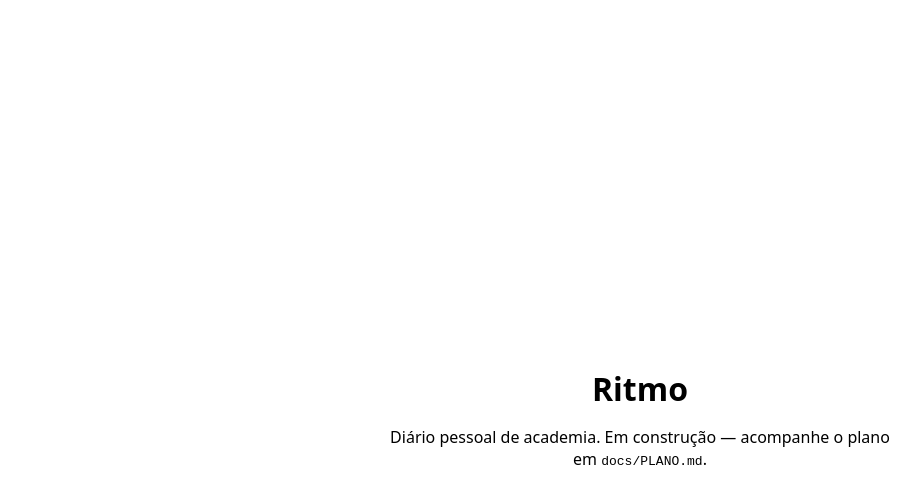
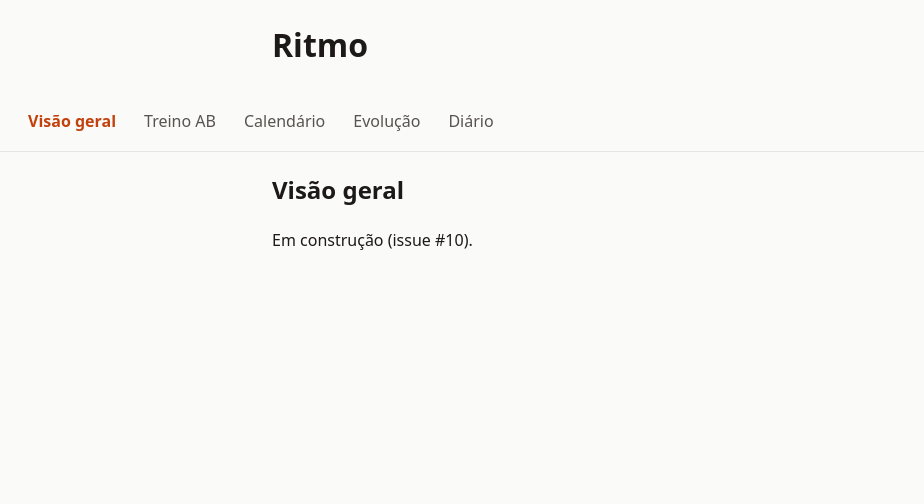
Before and after one commit to GTarno/ritmo, a website: page app/index.html in a window 1280 px wide. Shown: the whole page, without its empty margins (0-924 px from the left). Drawn offline with Linux system fonts and the light colour scheme.

Commit message:
Estrutura do projeto com módulos ES (#2)
App reconstruído do zero (o código antigo não está no repositório):
- index.html carrega js/main.js como módulo; roteamento mínimo por hash
- pastas domain/, views/, ui/; estado inicial com modelos A/B em domain/
- testes unitários com node:test, verificação de sintaxe, package.json
  só com scripts de desenvolvimento, .editorconfig e .gitignore

Co-Authored-By: Claude Opus 5.5 <noreply@anthropic.com>
Claude-Session: https://claude.ai/code/session_01LZadQWZPn1Trnho5pt6rqT

```diff
--- a/app/index.html
+++ b/app/index.html
@@ -4,18 +4,22 @@
   <meta charset="utf-8">
   <meta name="viewport" content="width=device-width, initial-scale=1">
   <title>Ritmo — Minha rotina de treino</title>
-  <style>
-    :root { color-scheme: light dark; }
-    body { margin: 0; min-height: 100vh; display: grid; place-items: center;
-           font-family: system-ui, sans-serif; background: Canvas; color: CanvasText; padding: 16px; }
-    main { max-width: 32rem; text-align: center; }
-    h1 { margin-bottom: .25rem; }
-  </style>
+  <link rel="stylesheet" href="style.css">
+  <script type="module" src="js/main.js"></script>
 </head>
 <body>
-  <main>
+  <header class="app-header">
     <h1>Ritmo</h1>
-    <p>Diário pessoal de academia. Em construção — acompanhe o plano em <code>docs/PLANO.md</code>.</p>
-  </main>
+  </header>
+  <nav class="app-nav" aria-label="Principal">
+    <a href="#painel">Visão geral</a>
+    <a href="#treino">Treino AB</a>
+    <a href="#calendario">Calendário</a>
+    <a href="#evolucao">Evolução</a>
+    <a href="#diario">Diário</a>
+  </nav>
+  <main id="app" tabindex="-1"></main>
+  <div id="status" class="status" role="status" aria-live="polite"></div>
+  <noscript>O Ritmo precisa de JavaScript para funcionar.</noscript>
 </body>
 </html>
--- /dev/null
+++ b/app/js/main.js
@@ -0,0 +1,23 @@
+// Ponto de entrada: escolhe a tela pela rota (#hash) e renderiza em <main id="app">.
+// O roteador completo, diálogos e status entram na issue #6.
+import { routes, DEFAULT_ROUTE } from './views/routes.js';
+
+function currentRoute() {
+  const name = location.hash.slice(1);
+  return routes[name] ? name : DEFAULT_ROUTE;
+}
+
+function render() {
+  const name = currentRoute();
+  const root = document.getElementById('app');
+  root.replaceChildren(routes[name].render());
+
+  for (const link of document.querySelectorAll('.app-nav a')) {
+    if (link.getAttribute('href') === `#${name}`) link.setAttribute('aria-current', 'page');
+    else link.removeAttribute('aria-current');
+  }
+  document.title = `${routes[name].title} — Ritmo`;
+}
+
+window.addEventListener('hashchange', render);
+render();
--- /dev/null
+++ b/app/js/ui/placeholder.js
@@ -0,0 +1,10 @@
+// Tela provisória usada enquanto cada área não é implementada.
+export function placeholder(title, issue) {
+  const section = document.createElement('section');
+  const h2 = document.createElement('h2');
+  h2.textContent = title;
+  const p = document.createElement('p');
+  p.textContent = `Em construção (issue ${issue}).`;
+  section.append(h2, p);
+  return section;
+}
--- /dev/null
+++ b/app/js/views/routes.js
@@ -0,0 +1,12 @@
+// Mapa de rotas. Cada tela ganha seu próprio arquivo em views/ nas issues do M1.
+import { placeholder } from '../ui/placeholder.js';
+
+export const DEFAULT_ROUTE = 'painel';
+
+export const routes = {
+  painel: { title: 'Visão geral', render: () => placeholder('Visão geral', '#10') },
+  treino: { title: 'Treino AB', render: () => placeholder('Treino AB', '#7') },
+  calendario: { title: 'Calendário', render: () => placeholder('Calendário', '#9') },
+  evolucao: { title: 'Evolução', render: () => placeholder('Evolução', '#11') },
+  diario: { title: 'Diário', render: () => placeholder('Diário', '#12') },
+};
--- /dev/null
+++ b/app/style.css
@@ -0,0 +1,51 @@
+:root {
+  color-scheme: light dark;
+  --bg: #fafaf9;
+  --fg: #1c1917;
+  --muted: #57534e;
+  --accent: #c2410c;
+  --border: #e7e5e4;
+  --font: system-ui, -apple-system, "Segoe UI", Roboto, sans-serif;
+}
+
+@media (prefers-color-scheme: dark) {
+  :root {
+    --bg: #1c1917;
+    --fg: #fafaf9;
+    --muted: #a8a29e;
+    --accent: #fb923c;
+    --border: #44403c;
+  }
+}
+
+*, *::before, *::after { box-sizing: border-box; }
+
+body {
+  margin: 0;
+  font-family: var(--font);
+  background: var(--bg);
+  color: var(--fg);
+  line-height: 1.5;
+}
+
+.app-header, #app { padding: 0 16px; max-width: 48rem; margin: 0 auto; }
+
+.app-nav {
+  display: flex;
+  gap: 4px;
+  overflow-x: auto;
+  padding: 8px 16px;
+  border-bottom: 1px solid var(--border);
+}
+
+.app-nav a {
+  color: var(--muted);
+  text-decoration: none;
+  padding: 10px 12px;
+  border-radius: 8px;
+  white-space: nowrap;
+}
+
+.app-nav a[aria-current="page"] { color: var(--accent); font-weight: 600; }
+
+.status:empty { display: none; }
```
Also changed, not shown: app/js/domain/initial-state.js (added, +49 -0 lines), package.json (added, +14 -0 lines), scripts/check-syntax.js (added, +15 -0 lines), tests/unit/initial-state.test.js (added, +41 -0 lines), README.md, 2 other files.
